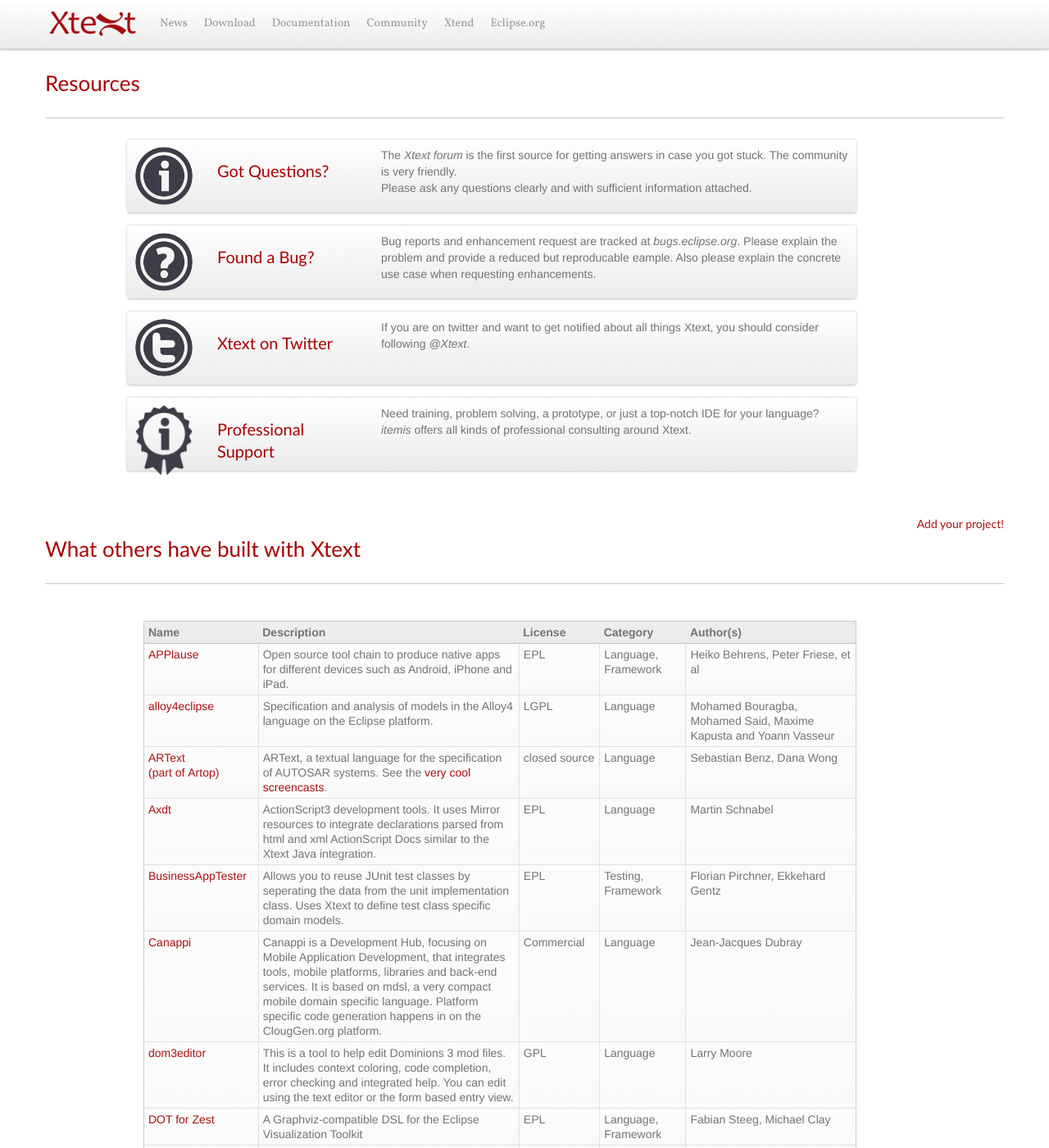
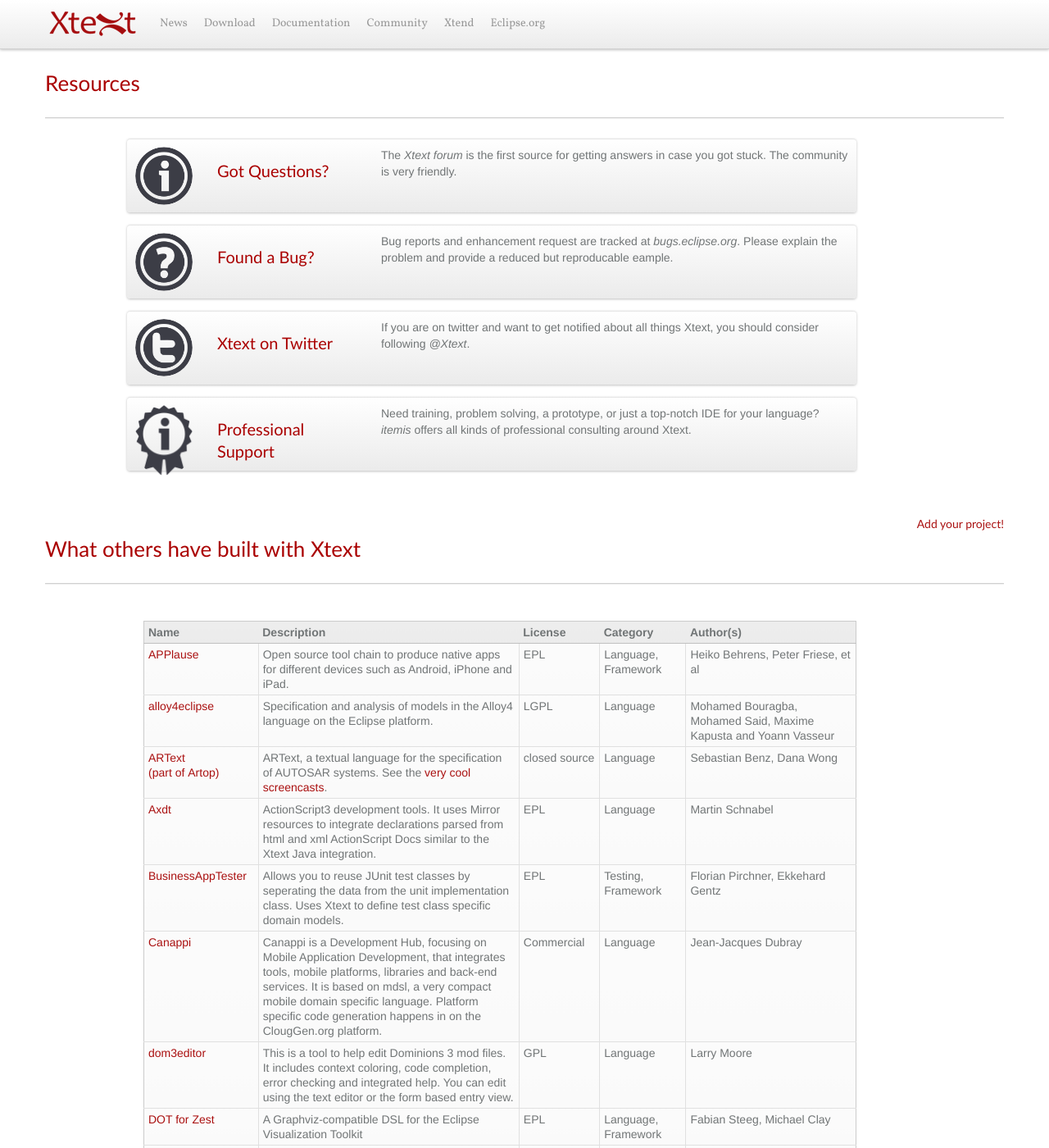
Before and after one commit to eclipse/xtext-website, a Jekyll site: the page built from xtext-website/community.html, in a window 1280 px wide and 1400 px high. Shown: the whole window at 82% size. Built offline with Jekyll 4.4.1, drawn with Linux system fonts in a browser that asks for light colours; nearby versions of some CDN libraries; library files that are not in the unit come from our copies; comment, search, counter and statistics services are not loaded.

Commit message:
[xtext-website] minor fixes

```diff
--- a/xtext-website/_config.yml
+++ b/xtext-website/_config.yml
@@ -6,7 +6,7 @@
   aspects of a complete language infrastructure, from parsers, over linker, compiler or interpreter to fully-blown
   top-notch Eclipse IDE integration. It comes with great defaults for all these aspects which at the same time can
   be easily tailored to your individual needs.
-baseurl: "/xtext-website" # the subpath of your site, e.g. /blog/
+baseurl: "" # the subpath of your site, e.g. /blog/
 url: "http://xtext.org" # the base hostname & protocol for your site
 twitter_username: xtext
 github_username:  xtext-dev
@@ -32,8 +32,8 @@
     coderay_css:               style
 
 src:
-  xtext: "https://github.com/eclipse/xtext/blob/v2.7.0"
-  mwe: "https://github.com/eclipse/mwe/blob/v2.7.0"
+  xtext: "https://github.com/eclipse/xtext/blob/v2.8.0"
+  mwe: "https://github.com/eclipse/mwe/blob/v2.8.0"
   emf: "https://github.com/eclipse/emf/blob/R2_9_0"
   gef: "https://github.com/eclipse/gef/blob/master"
   sevenlang: "https://github.com/xtext/seven-languages-xtext/blob/master"
--- a/xtext-website/community.html
+++ b/xtext-website/community.html
@@ -18,8 +18,7 @@
 				 	</div>
 					<div class="span6 ">
 						<p>The <strong>Xtext forum</strong> is the first source for getting answers in case you got stuck.
-						The community is very friendly.
-						<br>Please ask any questions clearly and with sufficient information attached.</p>
+						The community is very friendly.</p>
 					</div>
 					</div>
 				</div>
@@ -38,8 +37,7 @@
 				 	</div>
 					<div class="span6 ">
 						<p>Bug reports and enhancement request are tracked at <strong>bugs.eclipse.org</strong>. Please
-						explain the problem and provide a reduced but reproducable eample.
-						Also please explain the concrete use case when requesting enhancements.</p>
+						explain the problem and provide a reduced but reproducable eample.</p>
 					</div>
 					</div>
 				</div>
--- a/xtext-website/releasenotes.html
+++ b/xtext-website/releasenotes.html
@@ -15,7 +15,7 @@
 				</div>
 				{% for post in site.categories.releasenotes limit:10 %}
 				  <section id="{{ post.id }}">
-				  	<h1><a href="{{ site.baseurl }}/{{ post.url }}">{{ post.title }}</a><small>&nbsp;&nbsp;{{ post.date | date: "%b %-d, %Y" }}</small></h1>
+				  	<h1><a href="{{ site.baseurl }}{{ post.url }}">{{ post.title }}</a><small>&nbsp;&nbsp;{{ post.date | date: "%b %-d, %Y" }}</small></h1>
 				    <br/>
 				    {{ post.content }}
 				  </section>
```
Also changed, not shown: 1 other file.
